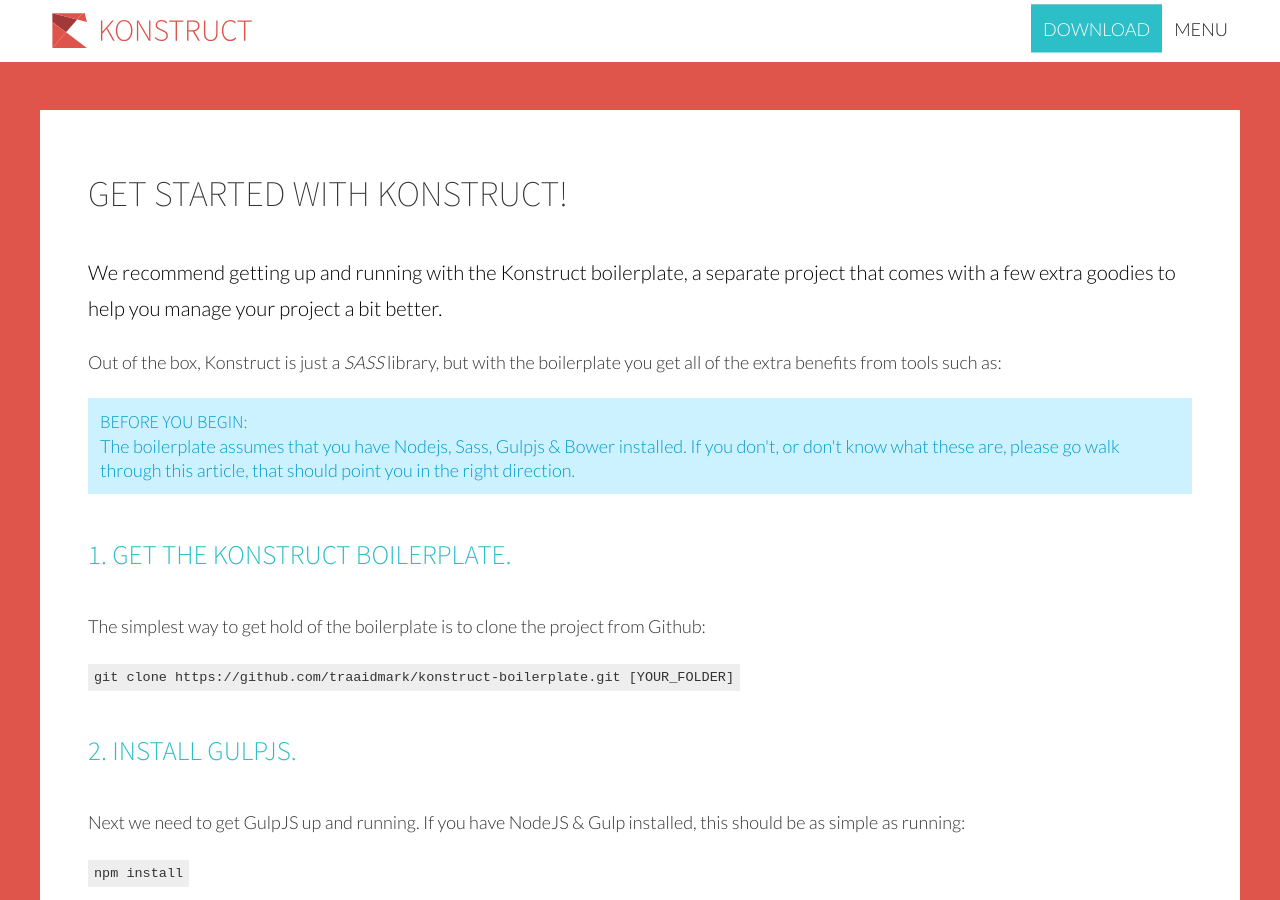
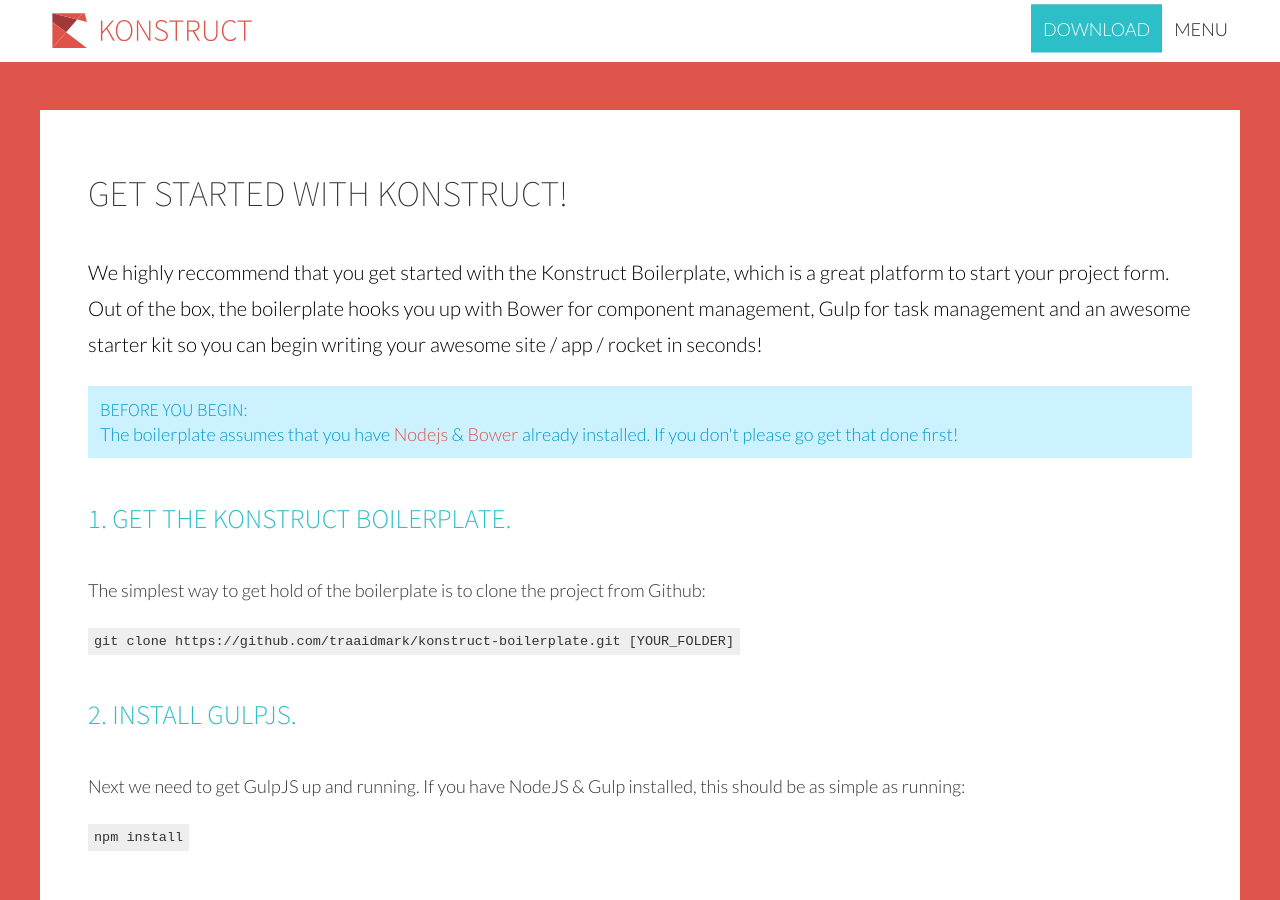
Before and after one commit to kdee15/Konstruct, a Jekyll site: the page built from getting-started/index.html, in a window 1280 px wide and 900 px high. Built offline with Jekyll 4.4.1, drawn with Linux system fonts in a browser that asks for light colours; nearby versions of some CDN libraries; library files that are not in the unit come from our copies; Markdown is read by kramdown in place of the engine named in the settings.

Commit message:
copy changes

```diff
--- a/getting-started/index.html
+++ b/getting-started/index.html
@@ -8,13 +8,11 @@
 
 	<h1>Get started with Konstruct!</h1>
 
-	<p class="lead">We recommend getting up and running with the Konstruct boilerplate, a separate project that comes with a few extra goodies to help you manage your project a bit better.</p>
-
-    <p>Out of the box, Konstruct is just a <em>SASS</em> library, but with the boilerplate you get all of the extra benefits from tools such as:</p>
+	<p class="lead">We highly reccommend that you get started with the Konstruct Boilerplate, which is a great platform to start your project form. Out of the box, the boilerplate hooks you up with Bower for component management, Gulp for task management and an awesome starter kit so you can begin writing your awesome site / app / rocket in seconds!</p>
 
     <aside class="message info">
         <h4>Before you begin:</h4>
-        <p>The boilerplate assumes that you have Nodejs, Sass, Gulpjs &amp; Bower installed. If you don't, or don't know what these are, please go walk through this article, that should point you in the right direction.</p>
+        <p>The boilerplate assumes that you have <a href="http://http://nodejs.org/" target="_blank">Nodejs</a> &amp; <a href="http://bower.io" target="_blank">Bower</a> already installed. If you don't please go get that done first!</p>
     </aside>
 
 	<h3>1. Get the Konstruct Boilerplate.</h3>
```
